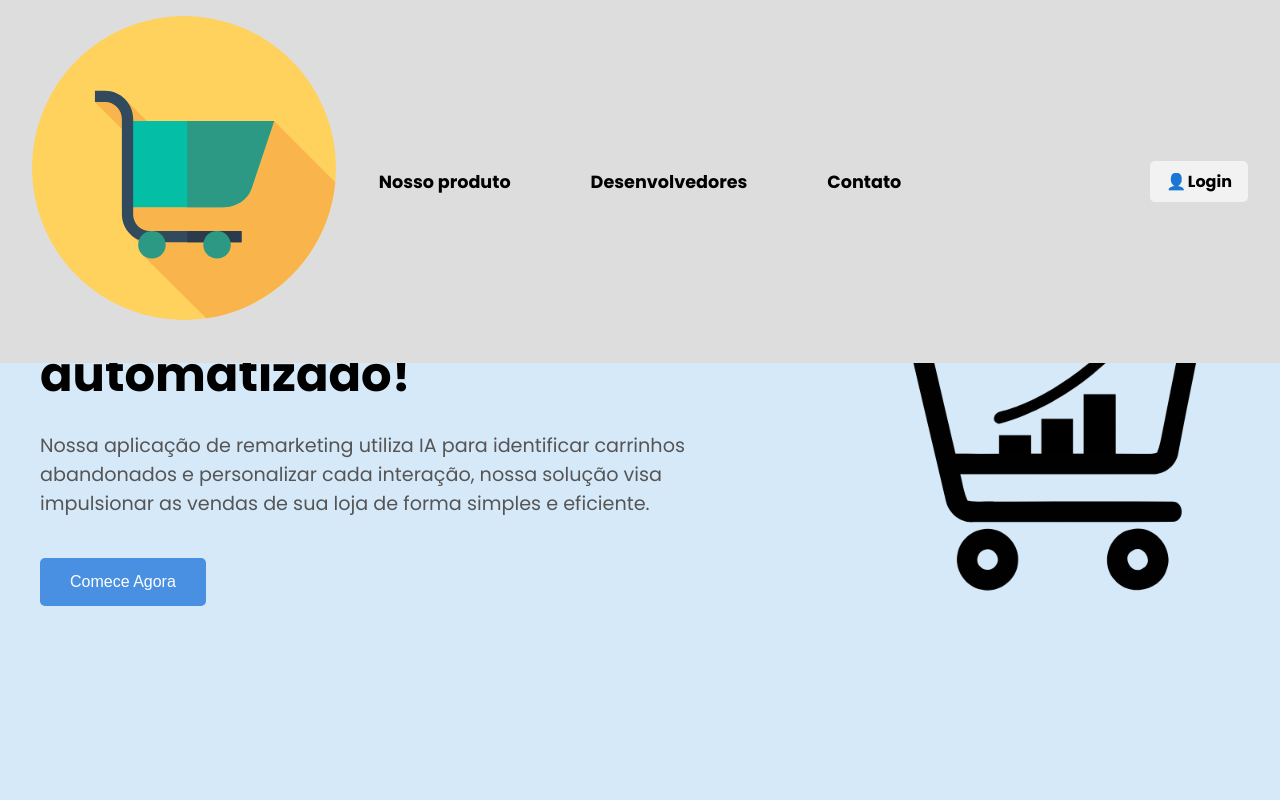
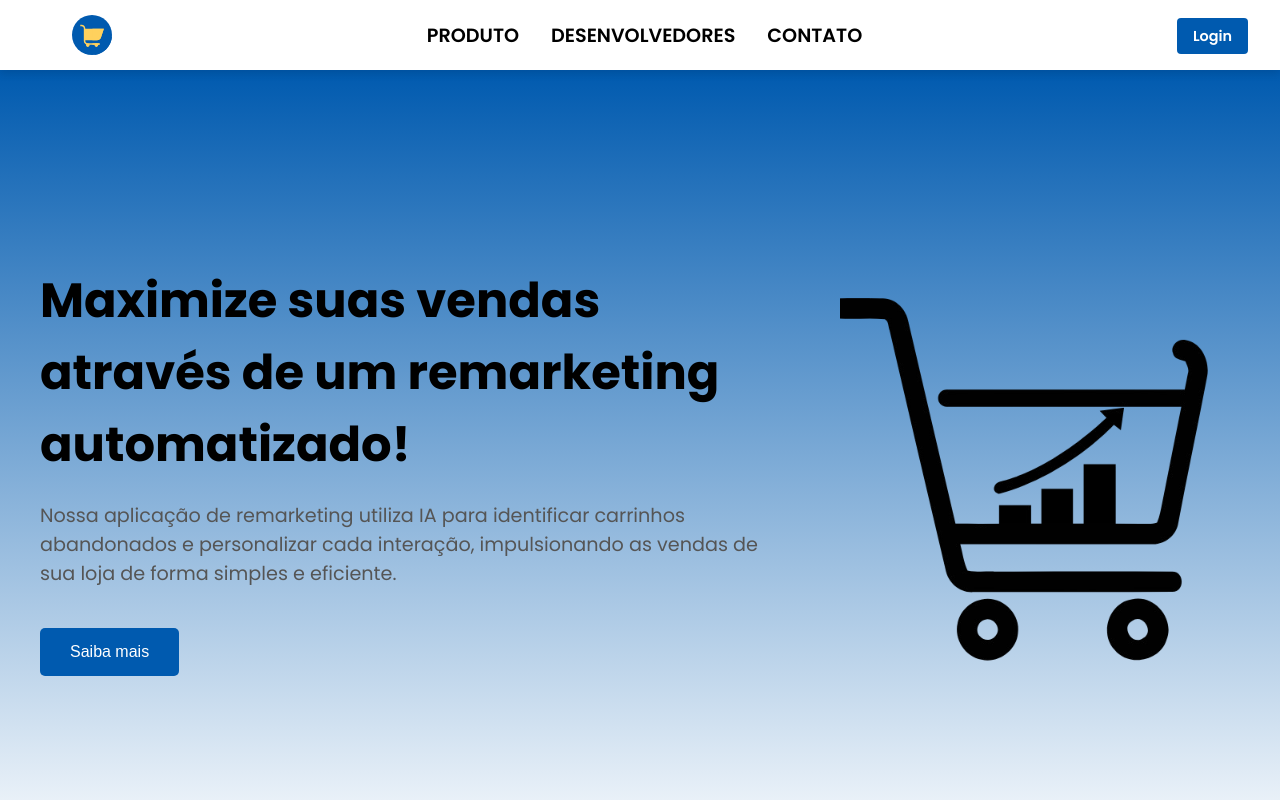
Before and after one commit to convince-ai/convinceai-webapp, a React (Create React App) app: page / in a window 1280 px wide. Built offline with nearby package versions, Linux system fonts and the light colour scheme.

Commit message:
Ajuste da landing page e navbar

```diff
--- a/src/Components/LandingPage/landingPage.css
+++ b/src/Components/LandingPage/landingPage.css
@@ -1,4 +1,3 @@
-/* Reset básico */
 * {
     margin: 0;
     padding: 0;
@@ -6,10 +5,9 @@
   }
 
   body {
-    font-family: 'Arial', sans-serif;
+    font-family: 'Poppins', sans-serif;
     background-color: #eaf4fb;
     margin: 0;
-    scroll-behavior: smooth; /* Suaviza a rolagem entre as telas */
   }
 
   .App {
@@ -29,7 +27,7 @@
 
   /* Tela de Boas-vindas */
   .welcome-screen {
-    background-color: #d6e9f8;
+    background: linear-gradient(to bottom, #005aaf, #ffffff);
     display: flex;
     align-items: center;
   }
@@ -48,17 +46,19 @@
   }
 
   .text-section h1 {
+    color: black;
     font-size: 3rem;
     margin-bottom: 1.25rem;
   }
 
   .text-section p {
+    font-weight: 500;
     font-size: 1.2rem;
     margin-bottom: 2.5rem;
   }
 
   .cta-button {
-    background-color: #4a90e2;
+    background-color: #005aaf;
     color: #fff;
     border: none;
     padding: 0.9375rem 1.875rem;
@@ -79,60 +79,6 @@
     border-radius: 0.625rem;
   }
 
-  /* Tela do Tópico 1 */
-  .info-screen {
-    background-color: #f4f9fc;
-    text-align: center;
-    color: #333;
-  }
-
-  .info-screen h2 {
-    font-size: 2.5rem;
-    margin-bottom: 1.25rem;
-    color: #4a90e2;
-  }
-
-  .info-screen p {
-    font-size: 1.2rem;
-    max-width: 37.5rem;
-  }
-
-  /* Tela do Tópico 2 */
-  .features-screen {
-    background-color: #d6e9f8;
-    text-align: center;
-    color: #333;
-  }
-
-  .features-screen h2 {
-    font-size: 2.5rem;
-    margin-bottom: 1.25rem;
-    color: #4a90e2;
-  }
-
-  .features-screen ul {
-    list-style-type: none;
-    padding: 0;
-    font-size: 1.2rem;
-  }
-
-  .features-screen li {
-    margin: 0.625rem 0;
-  }
-
-  /* Gradiente de Transição Blue to White */
-  .transition-gradient-B-W {
-    height: 3.125rem;
-    background: linear-gradient(to bottom, #d6e9f8, #f4f9fc); /* Gradiente suave */
-    width: 100%;
-  }
-
-  /* Gradiente de Transição White to Blue */
-  .transition-gradient-W-B {
-    height: 3.125rem;
-    background: linear-gradient(to bottom, #f4f9fc, #d6e9f8); /* Gradiente suave */
-    width: 100%;
-  }
 
   /* Responsividade */
   @media (max-width: 48rem) {
--- a/src/Components/LandingPage/landingPage.js
+++ b/src/Components/LandingPage/landingPage.js
@@ -12,39 +12,15 @@ function App() {
             <h1>Maximize suas vendas através de um remarketing automatizado!</h1>
             <p>
             Nossa aplicação de remarketing utiliza IA para identificar carrinhos abandonados e personalizar cada interação,
-             nossa solução visa impulsionar as vendas de sua loja de forma simples e eficiente.
+             impulsionando as vendas de sua loja de forma simples e eficiente.
             </p>
-            <button className="cta-button">Comece Agora</button>
+            <button className="cta-button">Saiba mais</button>
           </div>
           <div className="image-section">
             <img src={cartImage} alt="Carrinho de Compras" />
           </div>
         </div>
       </section>
-
-      <div className="transition-gradient-B-W"></div>
-
-      {/* Tela do Tópico 1 */}
-      <section className="info-screen">
-        <h2>BLABLABLABLABLA</h2>
-        <p>
-          dizer como que funciona e blablalbla
-          dizer alguma coisa muito interessante e blablalbla
-          botar uma imgaem se pah
-        </p>
-      </section>
-
-      <div className="transition-gradient-W-B"></div>
-
-      {/* Tela do Tópico 2 */}
-      <section className="features-screen">
-        <h2>BLABLABLABLABLA</h2>
-        <ul>
-          <li>Automatização completa de remarketing</li>
-          <li>Mensagens personalizadas para cada cliente</li>
-          <li>Aumento comprovado na conversão de vendas</li>
-        </ul>
-      </section>
     </div>
   );
 }
--- /dev/null
+++ b/src/Components/Navbar/navbar.css
@@ -0,0 +1,65 @@
+/* Estilização da Navbar */
+nav {
+    position: fixed;
+    display: flex;
+    justify-content: space-between;
+    align-items: center;
+    padding: 0 2rem;
+    height: 70px;
+    background-color: #ffffff;
+    box-shadow: 0 4px 8px rgba(0, 0, 0, 0.1);
+    position: sticky;
+    top: 0;
+    z-index: 100;
+    font-family: 'Poppins', sans-serif; /* Fonte padrão */
+  }
+
+  nav .logo a {
+    display: flex;
+    align-items: center;
+    text-decoration: none;
+  }
+
+  nav .logo img {
+    margin: 20px 0 0 40px;
+    height: 40px;
+    width: auto;
+  }
+
+  nav .menu ul {
+    display: flex;
+    list-style: none;
+    margin: 0;
+    padding: 0;
+  }
+
+  nav .menu ul li {
+    margin: 0 1rem;
+  }
+
+  nav .menu ul li a {
+    text-decoration: none;
+    font-size: 1.2rem;
+    font-weight: 600;
+    color: black;
+    transition: color 0.3s ease;
+  }
+
+  nav .menu ul li a:hover {
+    color: #005aaf; /* Cor de destaque */
+  }
+
+  nav .login a {
+    padding: 0.5rem 1rem;
+    font-size: 0.9rem;
+    font-weight: 600;
+    color: #ffffff;
+    background-color: #005aaf;
+    border-radius: 4px;
+    text-decoration: none;
+    transition: background-color 0.3s ease;
+  }
+
+  nav .login a:hover {
+    background-color: #357ab8; /* Cor mais escura para hover */
+  }
--- a/src/Components/Navbar/navbar.js
+++ b/src/Components/Navbar/navbar.js
@@ -1,12 +1,11 @@
 import React from 'react';
-import { Container } from './styles';
 import { Link } from 'react-router-dom';
+import './navbar.css'; // Alteração aqui
 import logosvg from '../../assets/logosvg.svg';
-
 
 function Navbar() {
     return (
-        <Container>
+        <nav>
             <div className="logo">
                 <a href="/">
                     <img src={logosvg} alt="Carrinho de Compras" />
@@ -15,16 +14,16 @@ function Navbar() {
 
             <div className="menu">
                 <ul>
-                    <li><a href="#company">Nosso produto</a></li>
-                    <li><a href="#developers">Desenvolvedores</a></li>
-                    <li><a href="#contact">Contato</a></li>
+                    <li><a href="#company">PRODUTO</a></li>
+                    <li><a href="#developers">DESENVOLVEDORES</a></li>
+                    <li><a href="#contact">CONTATO</a></li>
                 </ul>
             </div>
 
             <div className="login">
                 <Link to="/login">Login</Link>
             </div>
-        </Container>
+        </nav>
     );
 }
 
--- a/src/Components/Navbar/styles.js
+++ /dev/null
@@ -1,75 +0,0 @@
-import styled from 'styled-components';
-
-export const Container = styled.nav`
-    position: fixed;
-    top: 0;
-    width: 100%;
-    display: flex;
-    justify-content: space-between; // espaço entre o logo e login
-    align-items: center; //alinha verticalmente no centro
-    padding: 1rem 2rem;
-    z-index: 1000; // fixa o menu
-    background-color: #ddd;
-
-    .logo {
-        flex: 1;
-    }
-
-    .menu {
-        flex: 2;
-        display: flex;
-        justify-content: center; //centraliza os itens principais
-
-        ul {
-            list-style: none;
-            display: flex;
-            gap: 5rem; //espaço entre os itens centralzados
-            margin: 0;
-            padding: 0;
-        }
-
-        li {
-            display: inline;
-        }
-
-        a {
-            color: black;
-            text-decoration: none;
-            font-size: 1.1rem;
-            font-weight: bold;
-            transition: color 0.3s ease;
-
-            &:hover {
-                color: #eaeaea; // cor ao passar o mouse
-            }
-        }
-    }
-
-    //estilização do login
-    .login {
-        flex: 1;
-        display: flex;
-        justify-content: flex-end;
-
-        a {
-            display: flex;
-            align-items: center;
-            padding: 0.5rem 1rem;
-            background-color: #f2f2f2; //cor de fundo do botão de login
-            border-radius: 5px;
-            color: black;
-            font-weight: bold;
-            text-decoration: none;
-            transition: background-color 0.3s ease;
-
-            &:hover {
-                background-color: #e0e0e0; //cor de fundo ao passar o mouse
-            }
-
-            &::before {
-                content: '👤'; //icone SVG
-                margin-right: 0.1rem; // espaço entre o icone e o texo
-            }
-        }
-    }
-`;
```
Also changed, not shown: src/Components/Navbar/styles.css (deleted, +0 -92 lines), src/assets/logosvg.svg.
